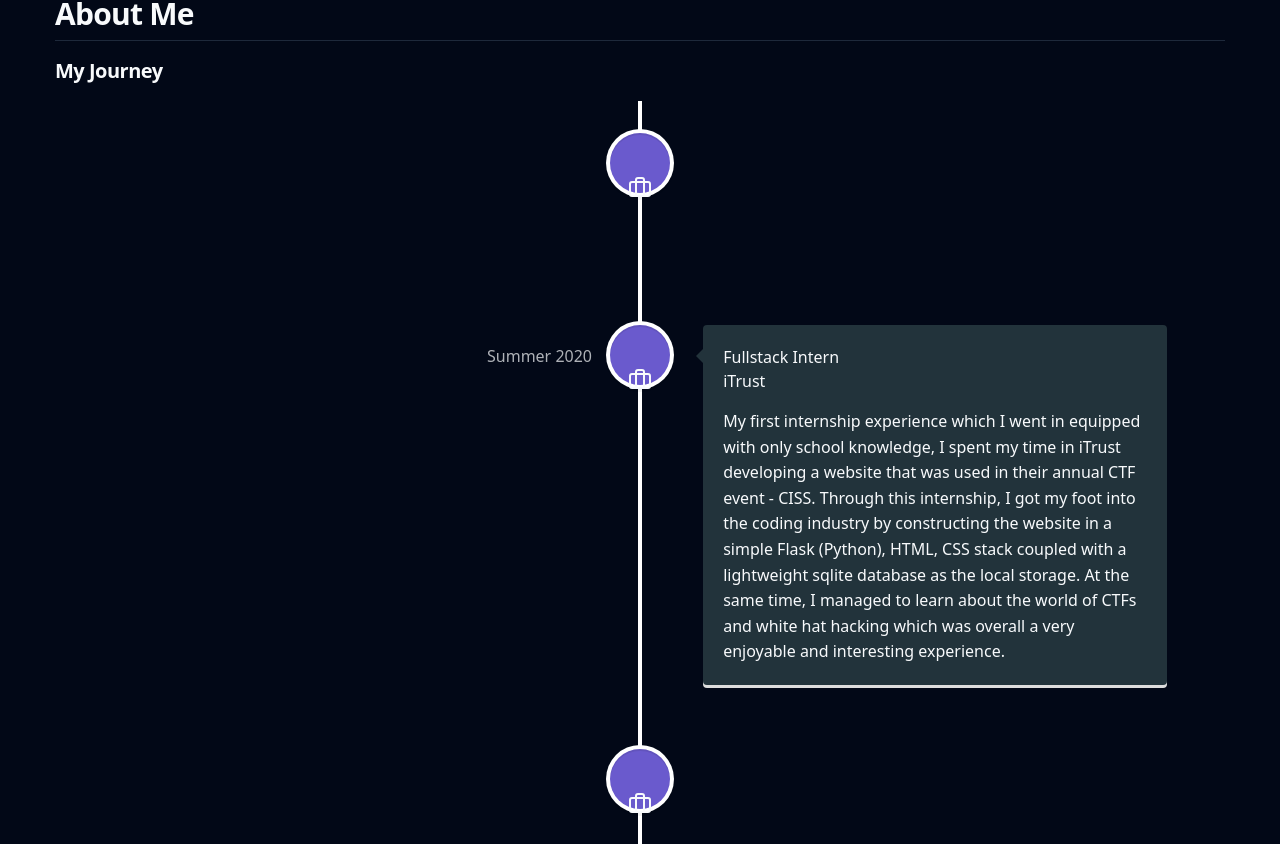
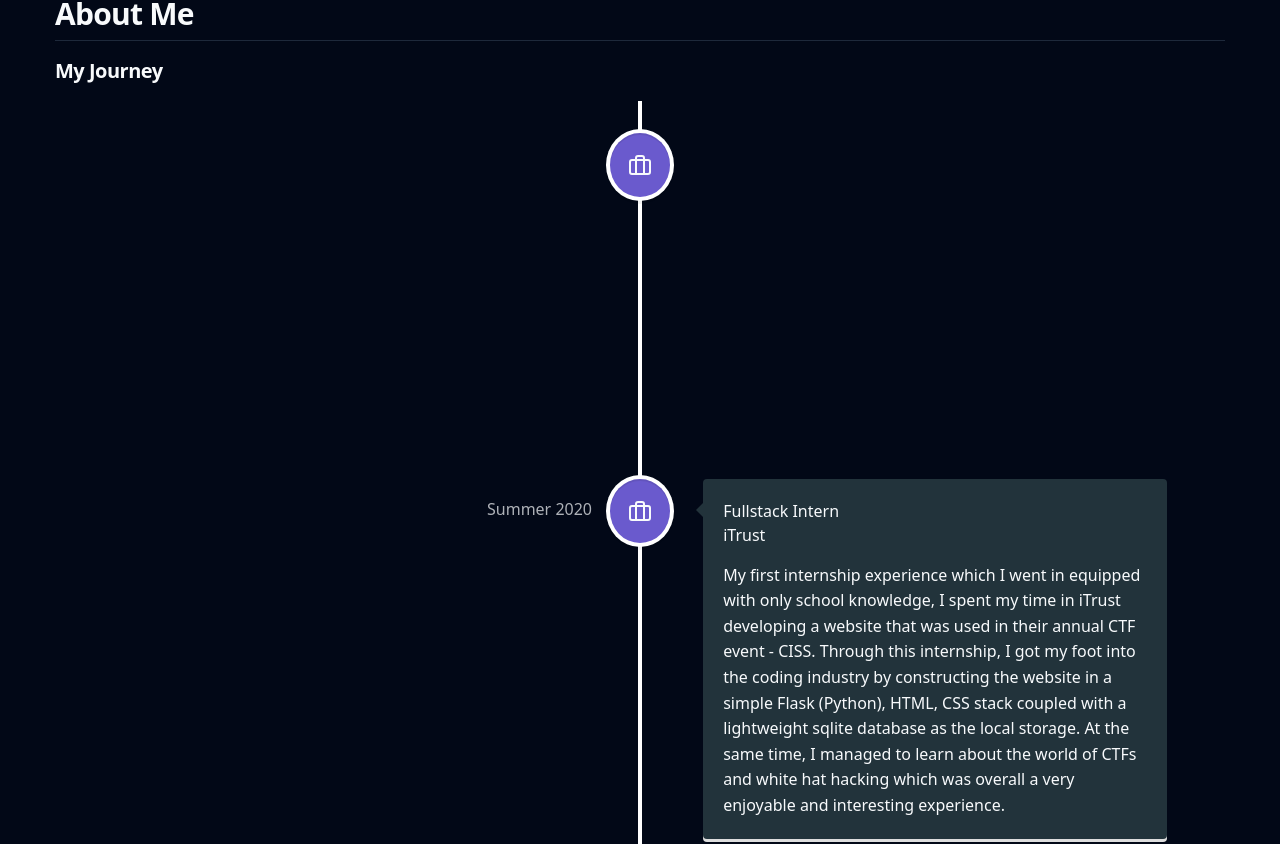
Before and after one commit to blazey08/hui-resume, a React (Vite) app: page /hui-resume/about in a window 1280 px wide. Shown: the part 820-1664 px from the top of the page. Built offline with nearby package versions, Linux system fonts and the light colour scheme.

Commit message:
fix: position

```diff
--- a/package.json
+++ b/package.json
@@ -5,6 +5,7 @@
   "type": "module",
   "homepage": "https://blazey08.github.io/hui-resume/",
   "scripts": {
+    "start": "react-scripts start",
     "dev": "vite",
     "build": "tsc && vite build",
     "lint": "eslint . --ext ts,tsx --report-unused-disable-directives --max-warnings 0",
--- a/src/components/about-me/data.ts
+++ b/src/components/about-me/data.ts
@@ -3,7 +3,9 @@ export const timelineElements = [
     id: 0,
     title: "Bachelors of Engineering - Computer Systems Design (CSD)",
     location: "Singapore University of Technology and Design (SUTD)",
-    description: "",
+    description:
+      "In university, I was part of the Housing Committee as well as the school dance team. On top of that, I got the chance to organize various events including but not limited to SUTD's in house hackathon\
+      What The Hack, PARK(ing) Day and volunteering events as part of the Roteract Club.",
     date: "March 2019 - Aug 2022",
   },
   {
--- a/src/components/about-me/timeline.tsx
+++ b/src/components/about-me/timeline.tsx
@@ -20,6 +20,7 @@ export function Timeline() {
                 alignContent: "center",
                 textAlign: "center",
               }}
+              iconClassName="py-8"
               contentStyle={{
                 backgroundColor: "#22333b",
                 padding: "20px",
@@ -27,7 +28,7 @@ export function Timeline() {
               contentArrowStyle={{
                 borderRightColor: "#22333b",
               }}
-              icon={<Briefcase className="pb-px-10" />}
+              icon={<Briefcase />}
             >
               <h3 className="heading">{element.title}</h3>
               <h5 className="subHeading">{element.location}</h5>
```
Also changed, not shown: 2 other files (tests, documents, lock files or other folders).
